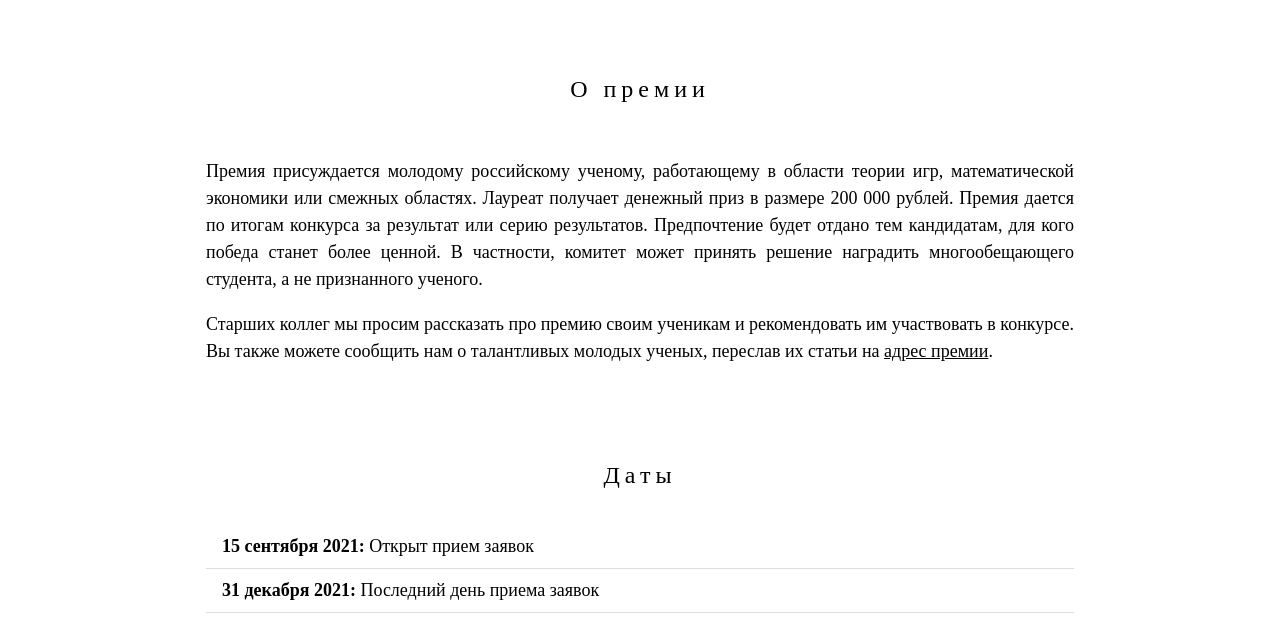
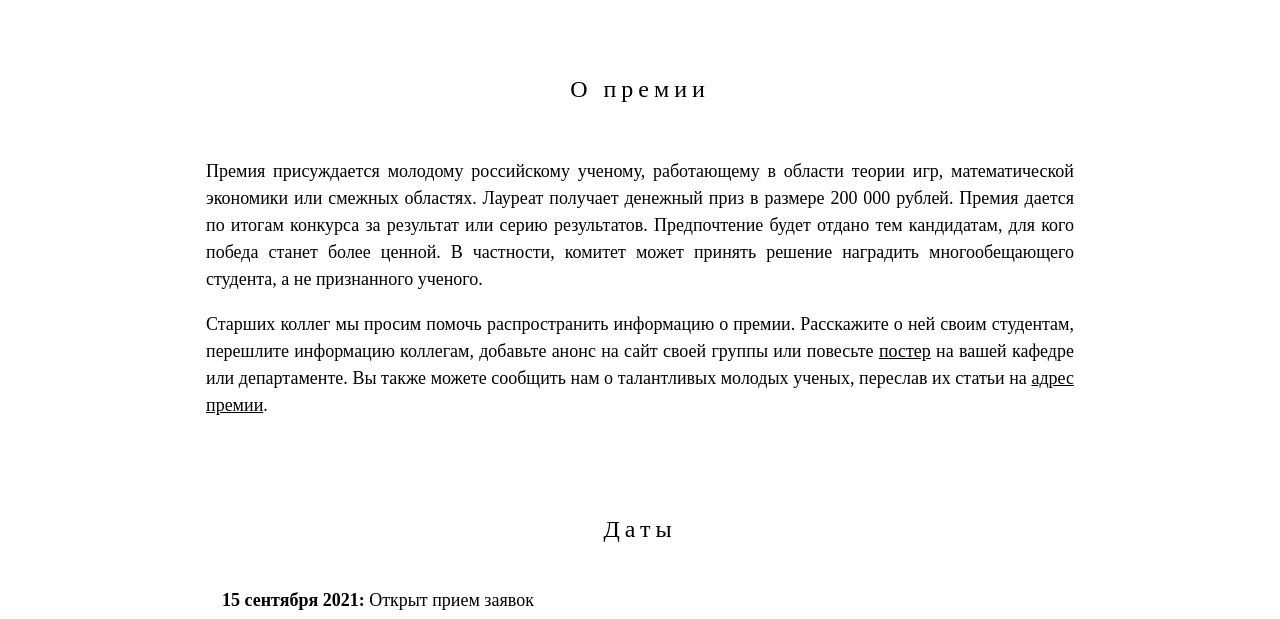
Before and after one commit to fedorsan/vkrepsprize, a plain HTML site: page index.html in a window 1280 px wide. Shown: the part 532-1151 px from the top of the page. Drawn offline with Linux system fonts and the light colour scheme.

Commit message:
hyperlink to the poster added

```diff
--- a/index.html
+++ b/index.html
@@ -145,7 +145,8 @@ a:active {
              Премия присуждается молодому российскому ученому, работающему в области теории игр, математической экономики или смежных областях. Лауреат получает денежный приз в размере 200 000 рублей. Премия дается по итогам конкурса за результат или серию результатов.
              Предпочтение будет отдано тем кандидатам, для кого победа станет более ценной. В частности, комитет может принять решение наградить многообещающего студента, а не признанного ученого.</p>
 
-        <p class="w3-large"> Старших коллег мы просим рассказать про премию своим ученикам и рекомендовать им участвовать в конкурсе. Вы также можете сообщить нам о талантливых молодых ученых, переслав их статьи на <a href="mailto:vkrepsprize@gmail.com" class="w3-hover-text-green">адрес премии</a>.</p>
+        <p class="w3-large"> Старших коллег мы просим помочь распространить информацию о премии. Расскажите о ней своим студентам, перешлите информацию коллегам, добавьте анонс на сайт своей группы или повесьте <a href="https://vkrepsprize.ru/vkrepsprizeposter.pdf" class="w3-hover-text-green">постер</a> на вашей кафедре или департаменте.
+      Вы также можете сообщить нам о талантливых молодых ученых, переслав их статьи на <a href="mailto:vkrepsprize@gmail.com" class="w3-hover-text-green">адрес премии</a>.</p>
     </div>
   </div>
   </div>
```
